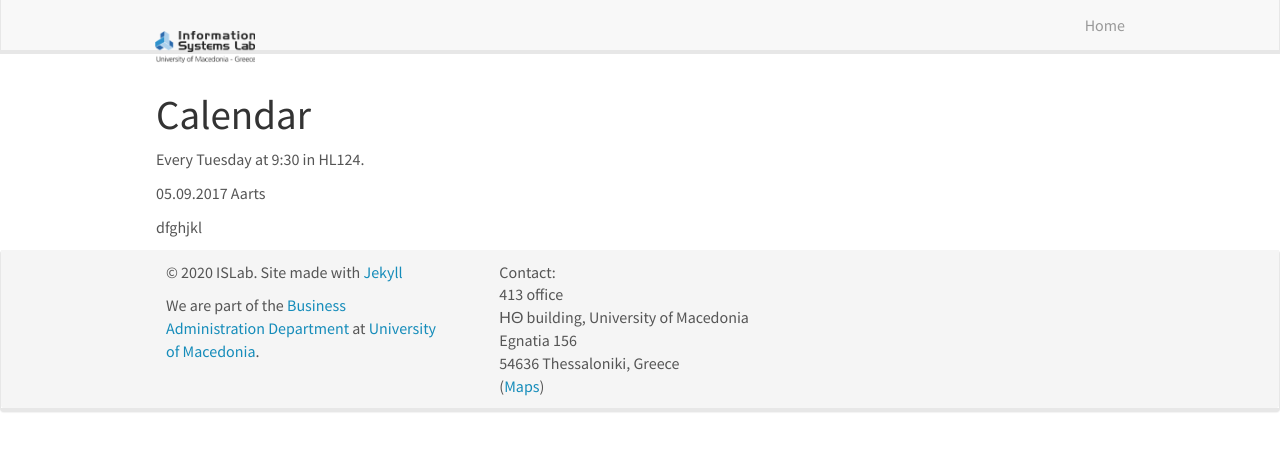
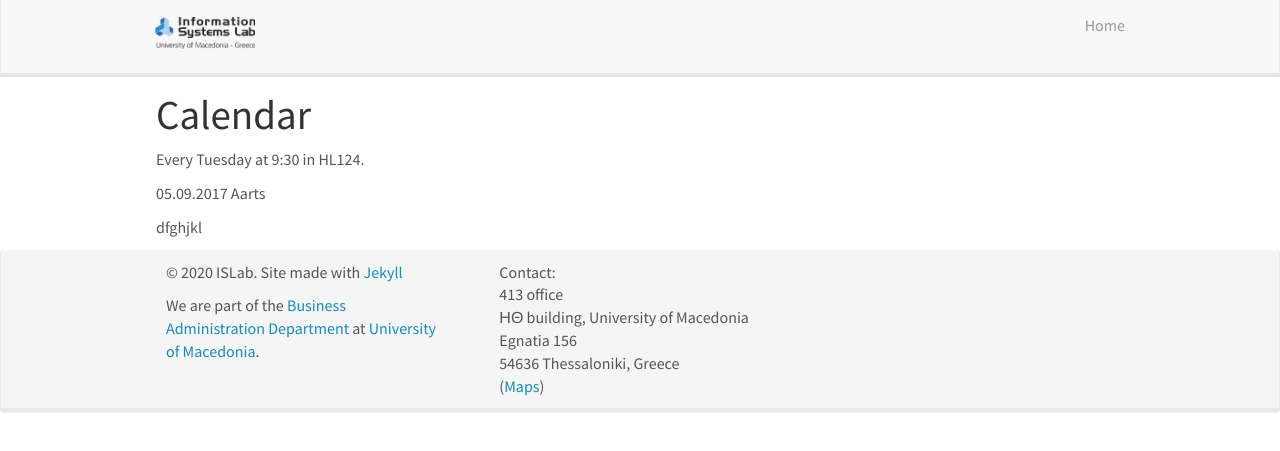
Before and after one commit to islab-uom/islab-uom2, a Jekyll site: the page built from _pages/mini_lecture_series.md, in a window 1280 px wide. Shown: the top 451 px of the page. Built offline with Jekyll 4.4.1, drawn with Linux system fonts in a browser that asks for light colours; nearby versions of some CDN libraries.

Commit message:
Update header.html

```diff
--- a/_includes/header.html
+++ b/_includes/header.html
@@ -8,7 +8,7 @@
 		<span class="icon-bar"></span>
 	  </button>
 
-    <a class="navbar-brand" href="{{ site.url }}{{ site.baseurl }}/"><img src="{{ site.url }}{{ site.baseurl }}/images/logopic/islab.png" style="width: 100px"></a>
+    <a href="{{ site.url }}{{ site.baseurl }}/"><img src="{{ site.url }}{{ site.baseurl }}/images/logopic/islab.png" style="width: 100px"></a>
 	</div>
 	<div class="collapse navbar-collapse" id="navbar-collapse-1">
 	  <ul class="nav navbar-nav navbar-right">
```
